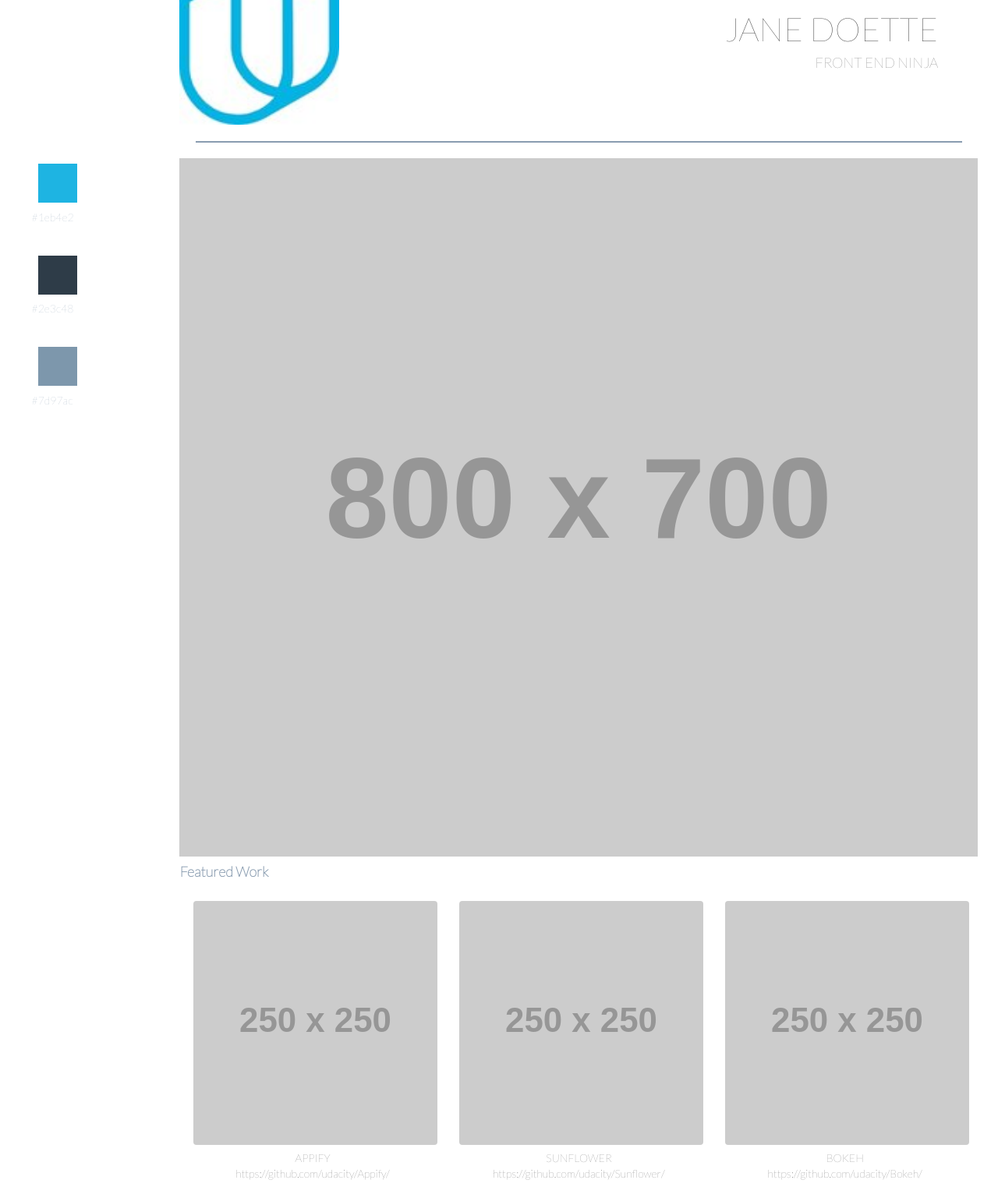
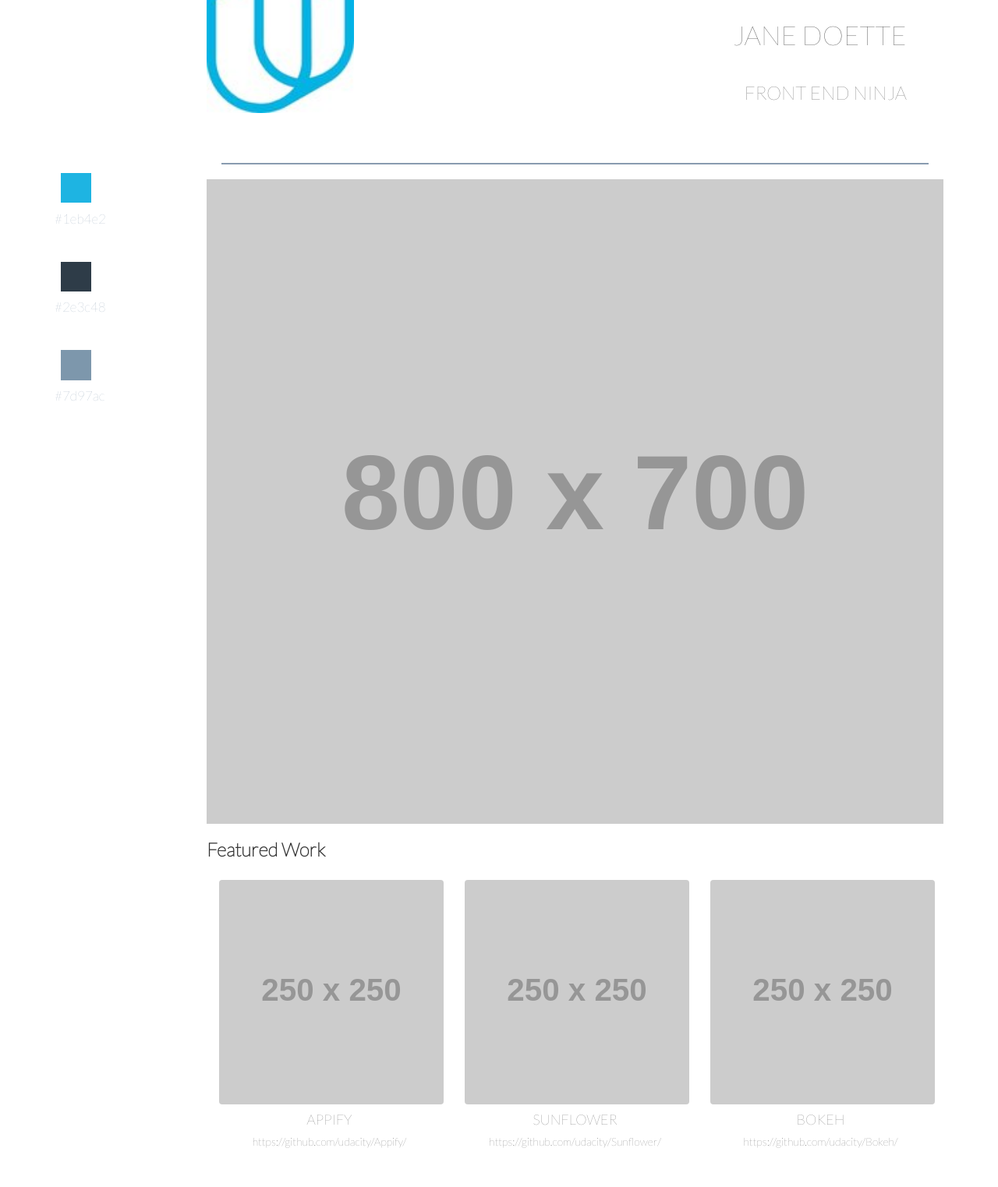
Before and after one commit to cshekhar1337/project_build_portifolio, a website: page index_page.html in a window 1280 px wide. Shown: the part 70-1593 px from the top of the page at 78% size. Drawn offline with nearby package versions, Linux system fonts and the light colour scheme; placeholder pictures from the web are drawn by us.

Commit message:
second commit

```diff
--- a/css/main.css
+++ b/css/main.css
@@ -3,6 +3,7 @@ html {
     -moz-box-sizing: border-box;
     box-sizing: border-box;
 }
+
 *,
 *:before,
 *:after {
@@ -10,85 +11,109 @@ html {
     -moz-box-sizing: inherit;
     box-sizing: inherit;
 }
+
+@media only screen and (max-width: 500px) {
+    /* For tablets: */
+    .row3 {display: flex; flex-direction: column;} /* if less than 500px featured work orientation is changed to column type. As we want the text to be clear */
+}
+
+@media only screen and (min-width: 700px) {
+    /* For desktop: */
+     .row3 {display: flex; flex-direction: row;} /* if greater than 700px orientation of featured work is row */
+}
+
 body {
     margin: 2%;
     font-family: 'Lato', sans-serif;
+    font-size: calc(0.75em + 1.2vmin);  /* font auto resizing */
 }
+
 .sidepanel {
     min-height: 100vh;
     padding-top: 20%;
     margin: 0;
     border: 0;
-    display: flex;
+    display:flex;
     flex-direction: column;
+    justify-content: center;
+
 }
+
 .box1 {
     background: #1eb4e2;
-    height: 50px;
-    width: 50px;
+    height: 3vw;
+    width:  3vw;
     margin: 5%;
 }
+
 .box2 {
     background: #2e3c48;
-    height: 50px;
-    width: 50px;
+    height: 3vw;
+    width: 3vw;
     margin: 5%;
 }
+
 .box3 {
     background: #7d97ac;
-    height: 50px;
-    width: 50px;
+    height: 3vw;
+    width: 3vw;
     margin: 5%;
 }
+
 .maincontent {
     min-height: 100vh;
     padding: 0;
     margin: 0;
     border: 0;
 }
+
 .row1 {
-    display: flex;
-    flex-direction: row;
+
     height: 20%;
     width: 100%;
     margin: 0;
+    display: flex;
+    flex-wrap:wrap;
 }
+
 .row1 .imageholder {
     width: 20%;
-    height: 100%;
     align-items: center;
 }
+
 .row1 .pageheading {
     width: 80%;
     height: 100%;
     padding: 5%;
-    align-items: flex-end;
+
     display: flex;
     flex-direction: column;
+    align-items: flex-end;
 }
+
 img {
     height: 100%;
     width: 100%;
 }
+
 hr {
     padding: 0;
     margin: 2%;
     border: 1px solid;
 }
+
 .row2 {
     height: 45%;
     width: 100%;
 }
+
 .row3 {
-    display: flex;
-    flex-direction: row;
     width: 100%;
-    height: 30%;
 }
+
 .row3 .thumbnail {
     height: 100%;
     width: 33.33%;
-    float: left;
     margin: 1%;
     border: 0;
 }
@@ -99,18 +124,11 @@ hr {
     margin-bottom: 2%;
     padding: 0;
 }
-.small-font {
-    font-size: 1em;
+
+.clearfloat {
+	clear: both;
 }
-.mid-font {
-    font-size: 1.3em;
-}
-.mid-font2 {
-    font-size: 2em;
-}
-.large-font {
-    font-size: 3em;
-}
+
 .color-font {
     color: #899cb0;
 }
--- a/index_page.html
+++ b/index_page.html
@@ -1,68 +1,105 @@
 <!DOCTYPE html>
 <html lang="en">
+
 <head>
     <meta charset="utf-8">
     <meta name="viewport" content="width=device-width, initial-scale=1">
-      <link rel="stylesheet" type="text/css"
-         href="./css/bootstrap.min.css">
+    <link rel="stylesheet" href="./css/bootstrap.min.css">
     <!-- bootstrap included -->
-      <link rel="stylesheet" type="text/css"
-         href="https://necolas.github.io/normalize.css/latest/normalize.css">
+    <link rel="stylesheet" type="text/css" href="https://necolas.github.io/normalize.css/latest/normalize.css">
     <!-- normalize css included -->
     <link rel="stylesheet" type="text/css" href="./css/main.css">
     <!-- This is the main css file for this page -->
     <link href="https://fonts.googleapis.com/css?family=Lato:100" rel="stylesheet">
     <!-- Google fonts included -->
+    <title> Design Mockup</title>
 </head>
+
 <body>
-      <div class='container-fluid'>
-      <div class='row'>
-         <div class="col-xs-2 sidepanel">
-            <div class = "box1">  </div>
-            <p class = "color-font">#1eb4e2</p>
+    <div class="container">
+        <div class="row">
+            <div class="col-xs-2 col-sm-2 col-lg-2">
+                <div class="sidepanel">
+                    <div class=box1></div>
+                    <p class=color-font>#1eb4e2</p>
                     <br>
-            <div class = "box2">  </div>
-            <p class = "color-font">#2e3c48</p>
+                    <div class=box2></div>
+                    <p class=color-font>#2e3c48</p>
                     <br>
-            <div class = "box3">  </div>
-            <p class = "color-font">#7d97ac</p>
+                    <div class=box3></div>
+                    <p class=color-font>#7d97ac</p>
                 </div>
-         <div class="col-xs-10 maincontent">
+
+            </div>
+
+            <div class="col-xs-10 col-sm-10 col-lg-10">
+                <div class="maincontent">
                     <div class="row1">
                         <div class="row1 imageholder">
-                  <img src="./images/udacity.jpg"
-                     alt="">
+                            <img src="./images/udacity.jpg" alt="udacity logo">
                         </div>
+
                         <div class="row1 pageheading">
-                  <div class = "large-font">JANE DOETTE</div>
-                  <div class = "mid-font">FRONT END NINJA</div>
+                            <header>
+                                <h1>JANE DOETTE</h1>
+                            </header>
+                            <h3>FRONT END NINJA</h3>
+
                         </div>
+
                     </div>
-            <hr class = "color-font">
+
+                    <hr class="color-font">
+
                     <div class="row2">
-               <img class = "img-responsive" src="http://placehold.it/800x700"
-                  alt="">
+                        <img class="img-responsive" src="http://placehold.it/500x400" srcset="http://placehold.it/800x700 1000w, http://placehold.it/500x400 700w, http://placehold.it/300x200 500w" sizes="(min-width: 700px) 100vw, (min-width: 400px) 50vw" alt="main image">
                     </div>
-            <div style="clear: both"></div>
-            <h4 class = "color-font"> <b>Featured Work </b></h4>
+
+                    <div class="clearfloat"></div>
+
+
+                    <h3>
+                        <b>Featured Work </b>
+                    </h3>
+
+                    <section id="FeaturedWork">
                         <div class="row3">
-               <div class = "thumbnail">
-                  <img class = "thumbnail img img-responsive" src = "http://placehold.it/250x250">
-                  <center>APPIFY</center>
-                  <center class = "small-font">https://github.com/udacity/Appify/</center>
+
+                            <div class="thumbnail">
+                                <img class="thumbnail img img-responsive" src="http://placehold.it/250x250" alt="Appify Logo">
+                                <center>
+                                    <h4>APPIFY</h4>
+                                </center>
+                                <center>
+                                    <h5>https://github.com/udacity/Appify/</h5>
+                                </center>
                             </div>
-               <div class = "thumbnail">
-                  <img class = "thumbnail img img-responsive" src="http://placehold.it/250x250">
-                  <center >SUNFLOWER</center>
-                  <center class = "small-font">https://github.com/udacity/Sunflower/</center>
+                            <div class="thumbnail">
+                                <img class="thumbnail img img-responsive" src="http://placehold.it/250x250" alt="Sunflower Image">
+                                <center>
+                                    <h4>SUNFLOWER</h4>
+                                </center>
+                                <center>
+                                    <h5>https://github.com/udacity/Sunflower/</h5>
+                                </center>
                             </div>
-               <div class = "thumbnail">
-                  <img class = "thumbnail img img-responsive" src="http://placehold.it/250x250">
-                  <center>BOKEH</center>
-                  <center class = "small-font">https://github.com/udacity/Bokeh/</center>
+                            <div class="thumbnail">
+                                <img class="thumbnail img img-responsive" src="http://placehold.it/250x250" alt="Bokeh image">
+                                <center>
+                                    <h4>BOKEH</h4>
+                                </center>
+                                <center>
+                                    <h5>https://github.com/udacity/Bokeh/</h5>
+                                </center>
+                            </div>
+
+                        </div>
+                    </section>
+
                 </div>
             </div>
         </div>
     </div>
 </body>
+
 </html>
```
Also changed, not shown: dist/css/main.css, dist/index_page.html, 1 other file. Lines whose indentation alone changed are shown as unchanged.
